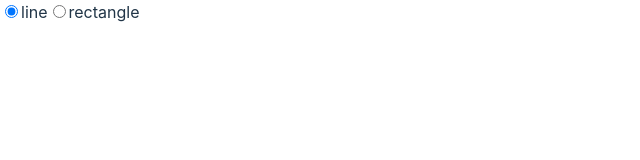
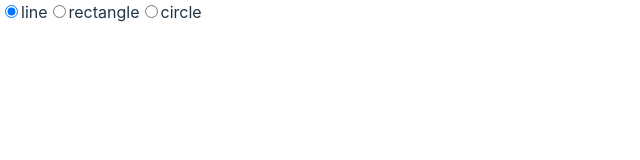
Before and after one commit to devarora07/draw-me, a React (Vite) app: page / in a window 1280 px wide. Shown: the top 160 px of the page, without its empty margins (0-640 px from the left). Built offline with nearby package versions, Linux system fonts and the light colour scheme; the HTML template or start-up script is replaced by a standard one.

Commit message:
feat:circle impl added

```diff
--- a/src/App.tsx
+++ b/src/App.tsx
@@ -6,8 +6,6 @@ type ElementType = {
   y1: number
   x2: number
   y2: number
-  // TODO: add type
-  // eslint-disable-next-line @typescript-eslint/no-explicit-any
   roughElement: any
 }
 
@@ -26,10 +24,26 @@ export default function App() {
     x2: number,
     y2: number
   ): ElementType => {
-    const roughElement =
-      elementType === 'line'
-        ? generator.line(x1, y1, x2, y2)
-        : generator.rectangle(x1, y1, x2 - x1, y2 - y1)
+    const roughEle = elementType
+      ? generator.line(x1, y1, x2, y2)
+      : generator.rectangle(x1, y1, x2 - x1, y2 - y1)
+    // generator.circle(x1, y1)
+
+    const roughElement = (() => {
+      switch (elementType) {
+        case 'line':
+          return generator.line(x1, y1, x2, y2)
+        case 'rectangle':
+          return generator.rectangle(x1, y1, x2 - x1, y2 - y1)
+        case 'circle':
+          return generator.circle(
+            x2,
+            y2,
+            Math.sqrt((x2 - x1) ** 2 + (y2 - y1) ** 2) * 2
+          )
+      }
+    })()
+
     return { x1, y1, x2, y2, roughElement }
   }
 
@@ -92,6 +106,16 @@ export default function App() {
         />
 
         <label htmlFor="rectangle">rectangle</label>
+
+        <input
+          type="radio"
+          name="circle"
+          id="circle"
+          checked={elementType === 'circle'}
+          onChange={() => setElementType('circle')}
+        />
+
+        <label htmlFor="circle">circle</label>
       </div>
       <canvas
         id="canvas"
```
